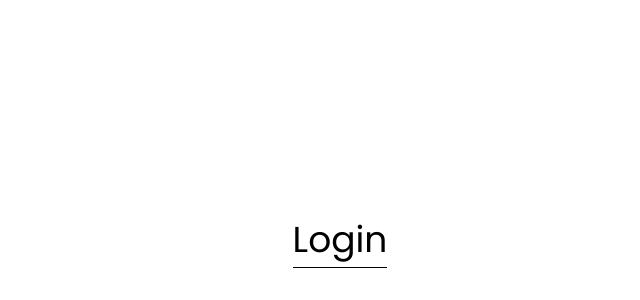
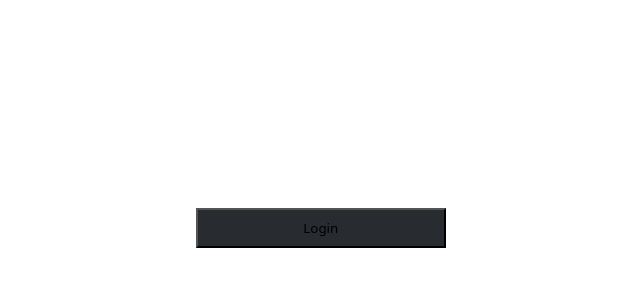
Before and after one commit to maxxjonesyy/chat_app, a React (Create React App) app: page / in a window 1280 px wide. Shown: the part 160-460 px from the top of the page, without its empty margins (300-940 px from the left). Built offline with nearby package versions, Linux system fonts and the light colour scheme.

Commit message:
styling changes

```diff
--- a/src/styles/master.scss
+++ b/src/styles/master.scss
@@ -1,3 +1,5 @@
+@use "sass/app.scss";
+@use "sass/home.scss";
 @use "sass/login.scss";
 @use "sass/mixins.scss";
 @use "sass/theme.scss";
--- a/src/styles/sass/app.scss
+++ b/src/styles/sass/app.scss
@@ -1,5 +1,9 @@
+@import "../sass//mixins.scss";
+
 * {
+  margin: 0;
   padding: 0;
-  margin: 0;
   box-sizing: border-box;
+  font-family: system-ui, -apple-system, BlinkMacSystemFont, "Segoe UI", Roboto,
+    Oxygen, Ubuntu, Cantarell, "Open Sans", "Helvetica Neue", sans-serif;
 }
--- a/src/styles/sass/home.scss
+++ b/src/styles/sass/home.scss
@@ -2,10 +2,9 @@
 @import "./mixins.scss";
 
 #sidebar {
-  @include Loadfont;
   display: flex;
   flex-direction: column;
-  width: 250px;
+  width: 275px;
   height: 100vh;
   background-color: $backgroundLight;
 }
@@ -13,32 +12,56 @@
 .sidebar__header-container {
   display: flex;
   justify-content: space-between;
-  padding: 15px;
-  background-color: $background;
+  @include padding;
+  border-bottom: 4px solid $background;
 }
 
 .sidebar__header {
+  font-size: $large;
+  color: white;
+}
+
+.addChannel {
+  display: flex;
+  justify-content: space-between;
+  @include padding;
   color: $textLight;
 }
 
-.sidebar__add-channel {
-  color: $textLight;
+.addChannel__text {
+  font-size: 17px;
+}
 
-  :hover {
+.addChannel__add {
+  &:hover {
     cursor: pointer;
     color: white;
   }
 }
 
-.sidebar__channels {
-  padding: 15px 0px 0px 15px;
+.channels {
+  @include padding;
 }
 
-.sidebar__channel {
+.channels__channel {
   color: $text;
+  font-size: $medium;
+  display: flex;
+
+  gap: 15px;
+  margin: 0px 0px 15px 0px;
 }
 
-.sidebar__hash {
+.channels__icon {
   padding: 0px 5px 0px 0px;
   color: $text;
+  font-size: 25px;
 }
+
+.channels__name {
+  cursor: pointer;
+
+  &:hover {
+    color: white;
+  }
+}
--- a/src/styles/sass/login.scss
+++ b/src/styles/sass/login.scss
@@ -2,16 +2,14 @@
 @import "./theme.scss";
 
 #login {
-  height: 100vh;
-  width: 100vw;
+  height: 97vh;
+  width: 97vw;
   @include flexCenter;
+  overflow: none;
 }
 
 .login-btn {
-  border: none;
-  background: transparent;
-  border-bottom: 1.5px solid black;
-  font-size: $xlarge;
-  cursor: pointer;
-  @include Loadfont;
+  background-color: $backgroundLight !important;
+  width: 250px !important;
+  height: 40px !important;
 }
--- a/src/styles/sass/mixins.scss
+++ b/src/styles/sass/mixins.scss
@@ -14,6 +14,10 @@
   align-items: center;
 }
 
+@mixin padding {
+  padding: 15px;
+}
+
 // Font
 @import url("https://fonts.googleapis.com/css2?family=Poppins&display=swap");
 
--- a/src/styles/sass/theme.scss
+++ b/src/styles/sass/theme.scss
@@ -6,6 +6,6 @@ $text: #999999;
 $textLight: #c0c0c0;
 
 // Typography
-$medium: 24px;
+$medium: 20px;
 $large: 30px;
 $xlarge: 36px;
```
